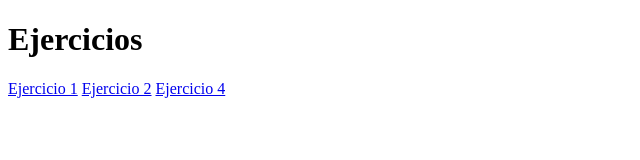
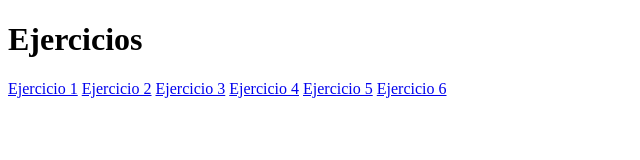
Before and after one commit to AndrewEsp22/taller_js, a plain HTML site: page index.html in a window 1280 px wide. Shown: the whole page, without its empty margins (0-640 px from the left). Drawn offline with Linux system fonts and the light colour scheme.

Commit message:
ordenar los puntos

```diff
--- a/index.html
+++ b/index.html
@@ -8,6 +8,9 @@
     <h1>Ejercicios</h1>
     <a href="punto1/punto1.html">Ejercicio 1</a>
     <a href="punto2/punto2.html">Ejercicio 2</a>
+    <a href="punto3/index.html">Ejercicio 3</a>
     <a href="punto4/punto4.html">Ejercicio 4</a>
+    <a href="punto5/index.html">Ejercicio 5</a>
+    <a href="punto6/index.html">Ejercicio 6</a>
 </body>
 </html>
```
Also changed, not shown: punto3/index.html (+1 -0 lines), punto5/index.html (+1 -0 lines).
